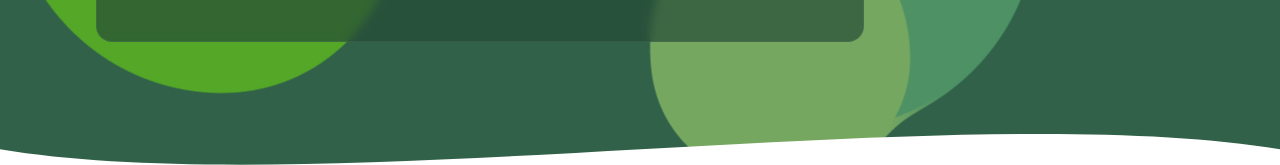
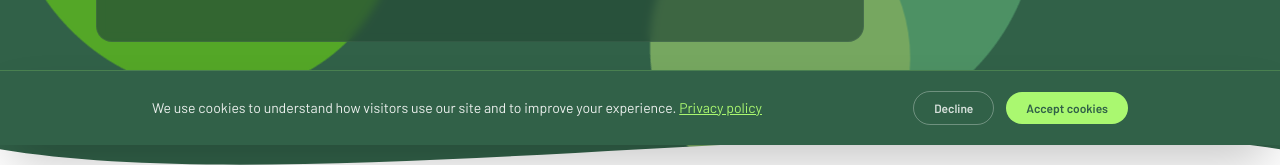
Before and after one commit to RussellLack/ecm-dev-nextjs, a Next.js app: page / in a window 1280 px wide. Shown: the part 655-820 px from the top of the page. Built offline with nearby package versions, Linux system fonts and the light colour scheme; no server answers.

Commit message:
Add cookie consent banner with accept/decline

```diff
--- a/app/layout.tsx
+++ b/app/layout.tsx
@@ -2,6 +2,7 @@ import type { Metadata } from "next";
 import "./globals.css";
 import Header from "@/components/Header";
 import Footer from "@/components/Footer";
+import CookieConsent from "@/components/CookieConsent";
 
 const siteUrl = "https://ecm.dev";
 const siteName = "ECM.DEV";
@@ -64,6 +65,7 @@ export default function RootLayout({
         <Header />
         <main>{children}</main>
         <Footer />
+        <CookieConsent />
       </body>
     </html>
   );
--- /dev/null
+++ b/components/CookieConsent.tsx
@@ -0,0 +1,81 @@
+"use client";
+
+import { useState, useEffect } from "react";
+
+type ConsentState = "undecided" | "accepted" | "declined";
+
+const STORAGE_KEY = "ecm-cookie-consent";
+
+export default function CookieConsent() {
+  const [consent, setConsent] = useState<ConsentState>("undecided");
+  const [visible, setVisible] = useState(false);
+
+  useEffect(() => {
+    const stored = localStorage.getItem(STORAGE_KEY);
+    if (stored === "accepted" || stored === "declined") {
+      setConsent(stored);
+    } else {
+      // Small delay so the banner slides in rather than flashing on load
+      const timer = setTimeout(() => setVisible(true), 800);
+      return () => clearTimeout(timer);
+    }
+  }, []);
+
+  const handleAccept = () => {
+    localStorage.setItem(STORAGE_KEY, "accepted");
+    setConsent("accepted");
+    setVisible(false);
+    // Fire any analytics init here in future
+  };
+
+  const handleDecline = () => {
+    localStorage.setItem(STORAGE_KEY, "declined");
+    setConsent("declined");
+    setVisible(false);
+  };
+
+  // Don't render if already decided
+  if (consent !== "undecided") return null;
+
+  return (
+    <div
+      className={`fixed bottom-0 left-0 right-0 z-50 transition-transform duration-500 ease-out ${
+        visible ? "translate-y-0" : "translate-y-full"
+      }`}
+    >
+      <div className="bg-ecm-green border-t border-ecm-lime/20 shadow-2xl">
+        <div className="max-w-5xl mx-auto px-6 py-4 sm:py-5 flex flex-col sm:flex-row items-start sm:items-center gap-4">
+          {/* Text */}
+          <div className="flex-1 min-w-0">
+            <p className="text-white/90 font-barlow text-sm leading-relaxed">
+              We use cookies to understand how visitors use our site and to improve your
+              experience.{" "}
+              <a
+                href="/privacy"
+                className="underline text-ecm-lime hover:text-white transition-colors"
+              >
+                Privacy policy
+              </a>
+            </p>
+          </div>
+
+          {/* Buttons */}
+          <div className="flex items-center gap-3 flex-shrink-0">
+            <button
+              onClick={handleDecline}
+              className="font-barlow font-semibold text-xs px-5 py-2 rounded-full border border-white/30 text-white/80 hover:bg-white/10 transition-colors"
+            >
+              Decline
+            </button>
+            <button
+              onClick={handleAccept}
+              className="font-barlow font-semibold text-xs px-5 py-2 rounded-full bg-ecm-lime text-ecm-green hover:bg-ecm-lime/90 transition-colors"
+            >
+              Accept cookies
+            </button>
+          </div>
+        </div>
+      </div>
+    </div>
+  );
+}
```
